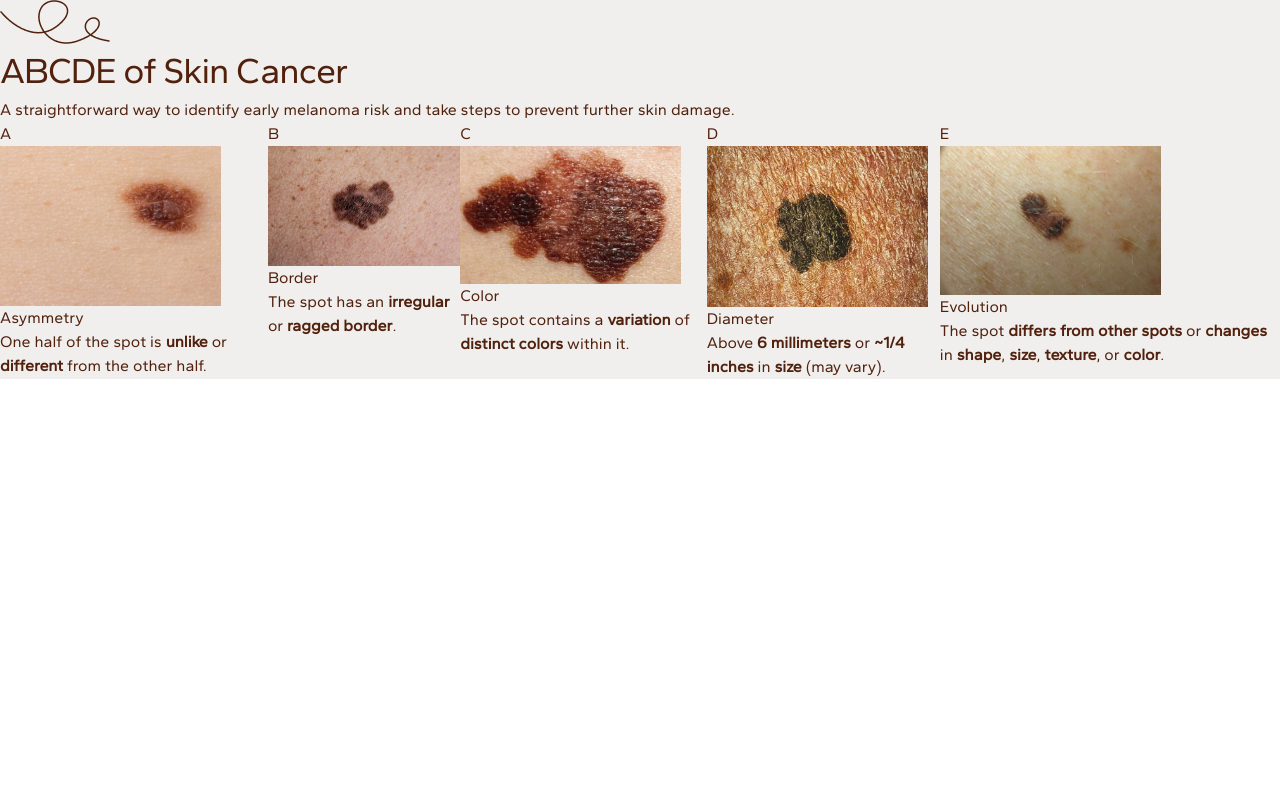
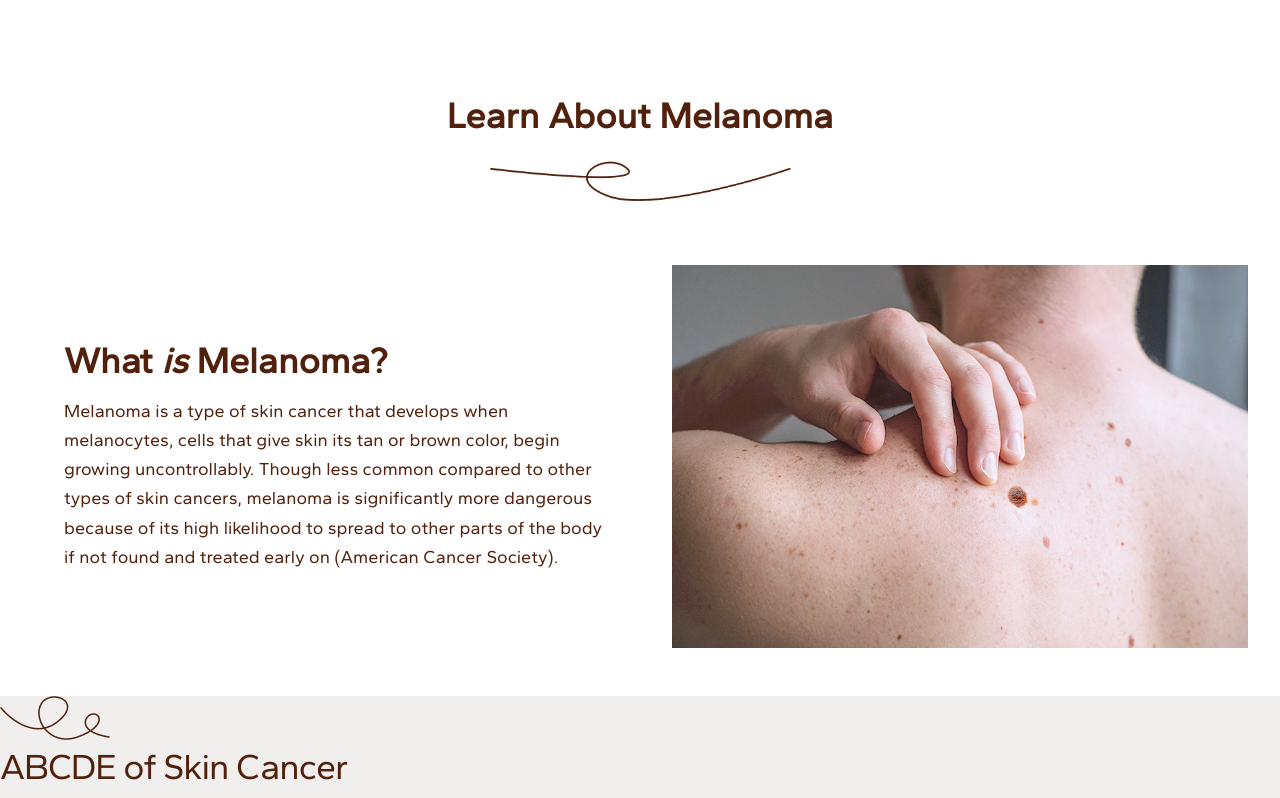
Before and after one commit to CareTech-at-UCI/melanoma-project, a React (Create React App) app in the folder frontend/: page /educational in a window 1280 px wide. Shown: the top 798 px of the page. Built offline with nearby package versions, Linux system fonts and the light colour scheme.

Commit message:
Created Learn About Melanoma portion

```diff
--- a/frontend/src/pages/Educational.jsx
+++ b/frontend/src/pages/Educational.jsx
@@ -4,6 +4,35 @@ import { AbcdeCard } from '../components/educational/AbcdeCard';
 export const Educational = () => {
   return (
     <div className="font-gantari text-main-brown">
+      <div className="max-w-xl mx-auto text-center pt-24">
+            <h1 className="text-4xl font-semibold mb-4">
+              Learn About Melanoma
+            </h1>
+            <img
+            src="/educational/line.png"
+            alt="A person examining a mole on their back"
+            className="rounded-md max-w-xs mx-auto text-center"
+            />
+      </div>
+
+
+      <div className="bg-gradient-to-b px-8 py-12 flex flex-col md:flex-row items-center justify-between">
+          <div className="max-w-xl from-white to-[#F0EFED]">
+            <h2 className="text-4xl font-semibold mb-4 pl-8">
+              What <i>is</i> Melanoma?
+            </h2>
+            <p className="text-lg leading-relaxed pl-8">
+              Melanoma is a type of skin cancer that develops when melanocytes, cells that give skin its tan or brown color, begin growing uncontrollably. Though less common compared to other types of skin cancers, melanoma is significantly more dangerous because of its high likelihood to spread to other parts of the body if not found and treated early on (American Cancer Society).
+            </p>
+          </div>
+          <div className="mt-8 md:mt-0 md:ml-12">
+            <img
+              src="/educational/melanoma_back.jpg"
+              alt="A person examining a mole on their back"
+              className="max-w-xl"
+            />
+          </div>
+        </div>
         <div></div>
         <div className="bg-[rgba(240,239,237,1)]">
             <img src="/educational/doubleLoopLine.png" alt="double loop line" />
```
Also changed, not shown: frontend/public/educational/line.png (added), frontend/public/educational/melanoma_back.jpg (added).
